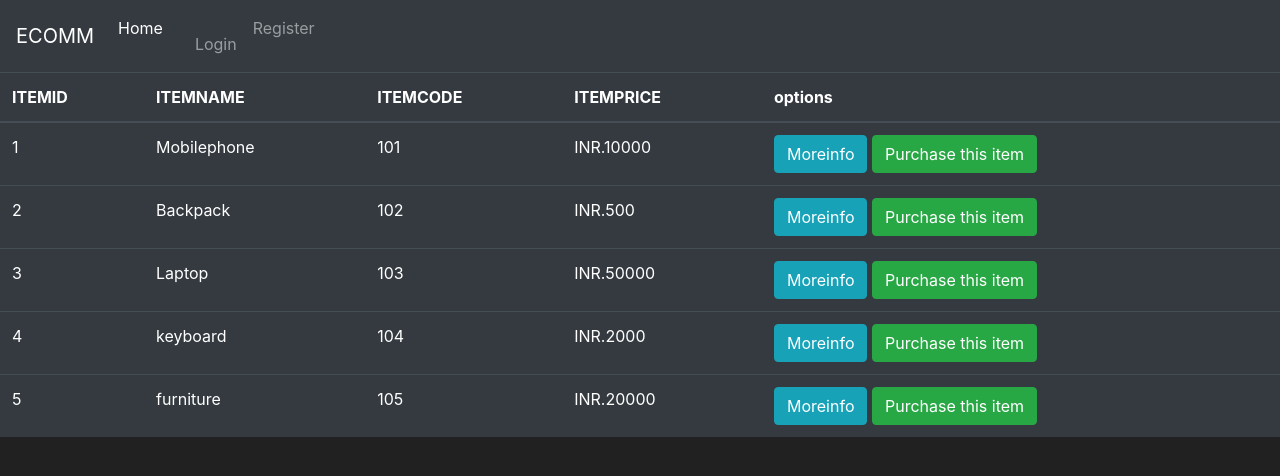
After one commit to chandrashekargattu/Ecommerce_website, a Flask app: page /market in a window 1280 px wide. The commit adds this page. Shown: the top 476 px of the page. Run offline with Flask 2, Linux system fonts and the light colour scheme; some libraries are stand-ins or nearby versions.

Commit message:
Added somefiles and functionalities

```diff
--- a/market.py
+++ b/market.py
@@ -1,10 +1,37 @@
 from flask import Flask, render_template
+from flask_sqlalchemy import SQLAlchemy
+import sqlalchemy
+app = Flask(__name__)
+db = SQLAlchemy(app)
 
-app = Flask(__name__)
+class Item(db.Model):
+    ITEMID = db.Column(db.Integer, primary_key=True)
+    ITEMNAME = db.Column(db.String(30), nullable=False, unique=True)
+    ITEMCODE = db.Column(db.Integer, nullable=False)
+    ITEMPRICE = db.Column(db.String(30), nullable=False, unique=True)
+    Description = db.Column(db.String(1024), nullable=False, unique=True)
 
+
+@app.route('/')
 @app.route('/home')
-@app.route('/')
 def home_page():
     return render_template('home.html')
+
+@app.route('/market')
+def market_page():
+    items = [
+         {'ITEMID' : 1, 'ITEMNAME': 'Mobilephone', 'ITEMCODE':'101', 'ITEMPRICE':10000},
+         {'ITEMID' : 2, 'ITEMNAME': 'Backpack', 'ITEMCODE':'102', 'ITEMPRICE':500},
+         {'ITEMID' : 3, 'ITEMNAME': 'Laptop', 'ITEMCODE':'103', 'ITEMPRICE': 50000},
+         {'ITEMID' : 4, 'ITEMNAME': 'keyboard', 'ITEMCODE':'104', 'ITEMPRICE':2000},
+         {'ITEMID' : 5, 'ITEMNAME': 'furniture', 'ITEMCODE':'105', 'ITEMPRICE':20000} ]
+    return render_template('market.html',items=items)
+
+
+
+
+
+
+
 if __name__ == "__main__":
     app.run(debug=True)
--- /dev/null
+++ b/templates/base.html
@@ -0,0 +1,61 @@
+<!doctype html>
+<html lang="en">
+   <head>
+      <!-- Required meta tags -->
+      <meta charset="utf-8">
+      <meta name="viewport" content="width=device-width, initial-scale=1, shrink-to-fit=no">
+      <!-- Bootstrap CSS -->
+      <link rel="stylesheet" href="https://cdn.jsdelivr.net/npm/bootstrap@4.5.3/dist/css/bootstrap.min.css" integrity="sha384-TX8t27EcRE3e/ihU7zmQxVncDAy5uIKz4rEkgIXeMed4M0jlfIDPvg6uqKI2xXr2" crossorigin="anonymous">
+      <title>
+        {% block title %}
+
+        {% endblock %}
+      </title>
+   </head>
+   <body>
+      <!-- Navigation bar-->
+      <nav class="navbar navbar-expand-md navbar-dark bg-dark">
+        <a class="navbar-brand" href="#">ECOMM</a>
+        <button class="navbar-toggler" type="button" data-toggle="collapse" data-target="#navbarNav">
+          <span class="navbar-toggler-icon"></span>
+        </button>
+        <div class="collapse navbar-collapse" id="navbarNav">
+          <ul class="navbar-nav mr-auto">
+              <li class="nav-item active">
+                  <a class="nav-link" href="{{ url_for('home_page') }}">Home <span class="sr-only">(current)</span></a>
+              </li>
+              <li class="nav-item">
+                  <a class="nav-link" href="{{ url_for('market_page') }}>Market</a>
+              </li>
+          </ul>
+          <ul class="navbar-nav">
+              <li class="nav-item">
+                  <a class="nav-link" href="#">Login</a>
+              </li>
+              <li class="nav-item">
+                  <a class="nav-link" href="#">Register</a>
+              </li>
+          </ul>
+        </div>
+      </nav>
+        {% block content %}
+
+        {% endblock %}
+        <!-- Future Content here -->
+
+
+
+      <!-- Optional JavaScript -->
+      <!-- jQuery first, then Popper.js, then Bootstrap JS -->
+      <script src='https://kit.fontawesome.com/a076d05399.js'></script>
+      <script src="https://code.jquery.com/jquery-3.5.1.slim.min.js" integrity="sha384-DfXdz2htPH0lsSSs5nCTpuj/zy4C+OGpamoFVy38MVBnE+IbbVYUew+OrCXaRkfj" crossorigin="anonymous"></script>
+      <script src="https://cdn.jsdelivr.net/npm/popper.js@1.16.1/dist/umd/popper.min.js" integrity="sha384-9/reFTGAW83EW2RDu2S0VKaIzap3H66lZH81PoYlFhbGU+6BZp6G7niu735Sk7lN" crossorigin="anonymous"></script>
+      <script src="https://stackpath.bootstrapcdn.com/bootstrap/4.5.2/js/bootstrap.min.js" integrity="sha384-B4gt1jrGC7Jh4AgTPSdUtOBvfO8shuf57BaghqFfPlYxofvL8/KUEfYiJOMMV+rV" crossorigin="anonymous"></script>
+   </body>
+   <style>
+      body {
+      background-color: #212121;
+      color: white
+      }
+   </style>
+</html>
--- /dev/null
+++ b/templates/market.html
@@ -0,0 +1,34 @@
+{% extends 'base.html' %}
+{% block tilte %}
+  Market Page
+{% endblock %}
+
+{% block content %}
+<table class="table table-hover table-dark">
+  <thead>
+      <tr>
+          <!-- Your Columns HERE -->
+          <th scope="col">ITEMID</th>
+          <th scope="col">ITEMNAME</th>
+          <th scope="col">ITEMCODE</th>
+          <th scope="col">ITEMPRICE</th>
+          <th scope="col">options</th>
+        </tr>
+  </thead>
+  <tbody>
+      <!--  rows inside the table HERE: -->
+      {% for items in items %}
+        <tr>
+            <td>{{items.ITEMID}}</items></td>
+            <td>{{items.ITEMNAME}}</td>
+            <td>{{items.ITEMCODE}}</td>
+            <td>INR.{{items.ITEMPRICE}}</td>
+            <td>
+               <button class="btn btn-outline btn btn-info">Moreinfo</button>
+               <button class="btn btn-outline btn btn-success">Purchase this item</button>
+            </td>
+           </tr>
+      {% endfor %}
+  </tbody>
+</table>
+{% endblock %}
```
Also changed, not shown: templates/home.html (+7 -47 lines).
